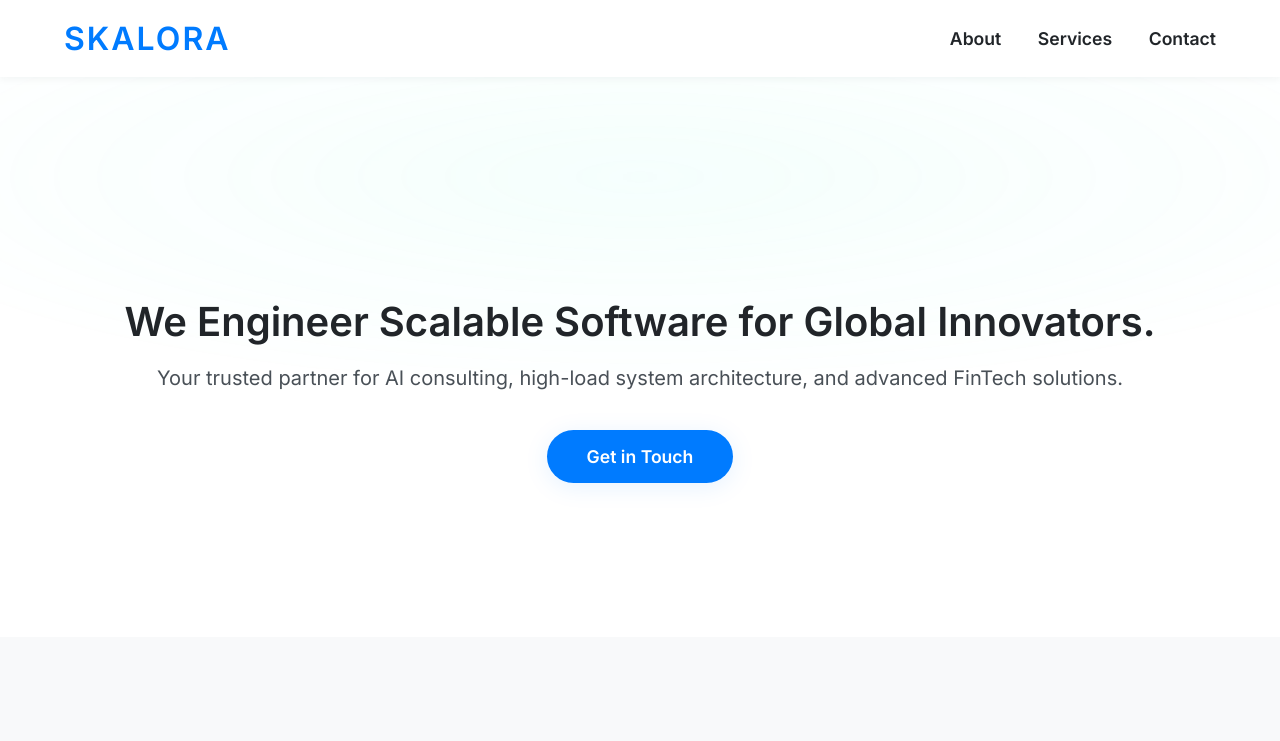
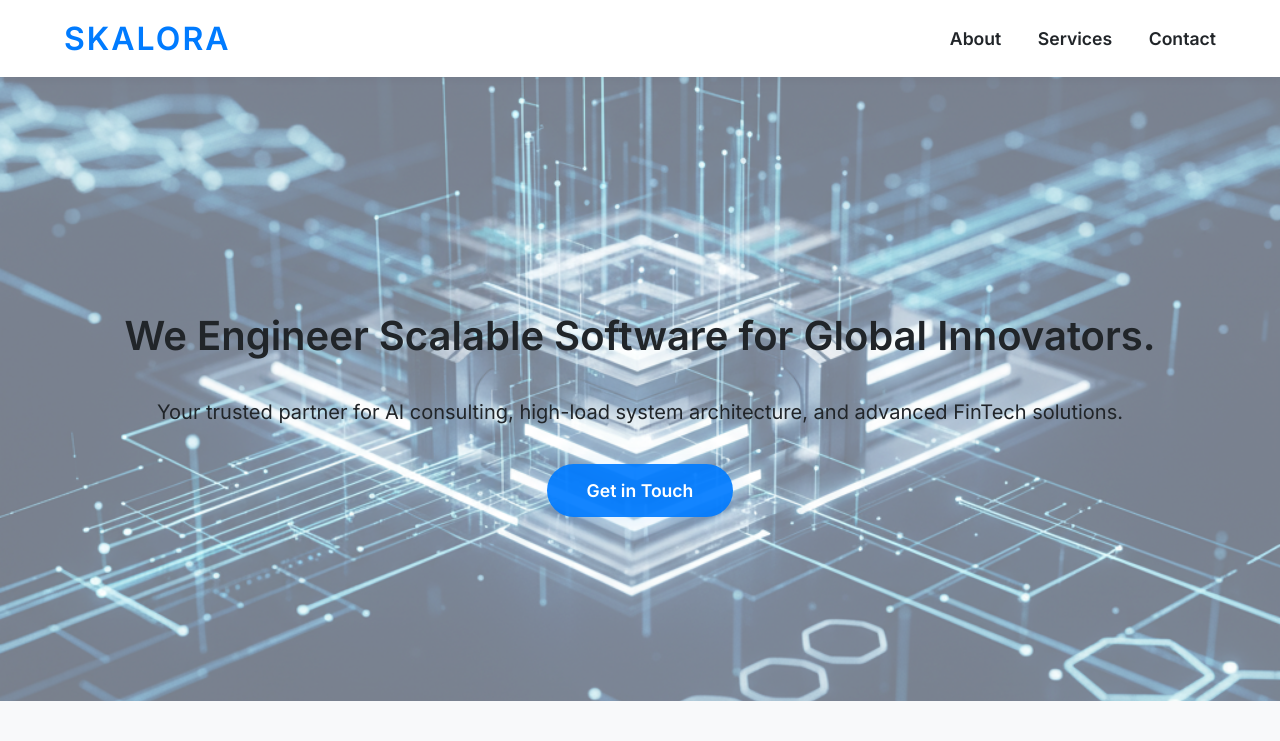
Before and after one commit to TarasMurashko/Skalora, a plain HTML site: page index.html in a window 1280 px wide. Shown: the top 741 px of the page. Drawn offline with Linux system fonts and the light colour scheme.

Commit message:
improve design

```diff
--- a/index.html
+++ b/index.html
@@ -30,6 +30,7 @@
   </header>
   <main>
     <section class="hero" id="hero">
+      <div class="hero__overlay"></div>
       <div class="container hero__container">
         <h1>We Engineer Scalable Software for Global Innovators.</h1>
         <p>Your trusted partner for AI consulting, high-load system architecture, and advanced FinTech solutions.</p>
--- a/styles.css
+++ b/styles.css
@@ -63,15 +63,27 @@ body {
 }
 
 .hero {
-  background: var(--color-bg);
-  min-height: 70vh;
+  position: relative;
+  min-height: 60vh;
   display: flex;
   align-items: center;
-  position: relative;
-  overflow: hidden;
+  justify-content: center;
+  padding: 5rem 0 4rem 0;
+  background: url('assets/img1.png') no-repeat center center/cover;
+}
+.hero__overlay {
+  position: absolute;
+  inset: 0;
+  background: rgba(255,255,255,0.45);
+  z-index: 1;
 }
 .hero__container {
-  padding: 6rem 0 4rem 0;
+  position: relative;
+  z-index: 2;
+  display: flex;
+  flex-direction: column;
+  align-items: center;
+  justify-content: center;
   text-align: center;
 }
 .hero h1 {
@@ -108,16 +120,6 @@ body {
   color: #fff;
 }
 /* Hero background animation */
-.hero::before {
-  content: '';
-  position: absolute;
-  top: -100px; left: 50%;
-  width: 120vw; height: 400px;
-  background: radial-gradient(ellipse at center, rgba(100,255,218,0.08) 0%, transparent 80%);
-  transform: translateX(-50%);
-  z-index: 0;
-  animation: heroAnim 8s linear infinite alternate;
-}
 @keyframes heroAnim {
   0% { filter: blur(0px); opacity: 0.7; }
   100% { filter: blur(8px); opacity: 1; }
@@ -243,6 +245,12 @@ body {
   padding: 2rem 1.5rem;
   box-shadow: 0 2px 16px 0 rgba(33,37,41,0.07);
 }
+.contact__form, .form-group input, .form-group textarea {
+  box-sizing: border-box;
+}
+.contact__form {
+  overflow: hidden;
+}
 .form-group label {
   font-family: var(--font-heading);
   font-size: 1rem;
@@ -361,3 +369,13 @@ body {
     min-width: unset;
   }
 }
+
+.hero h1, .hero p, .hero .btn {
+  color: var(--color-text);
+  text-shadow: none;
+}
+.hero .btn {
+  background: rgba(0,123,255,0.92);
+  border: none;
+  color: #fff;
+}
```
Also changed, not shown: assets/img1.png (added), assets/img2.png (added).
